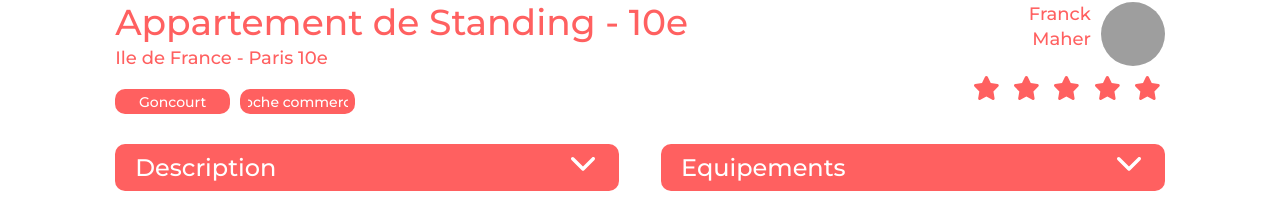
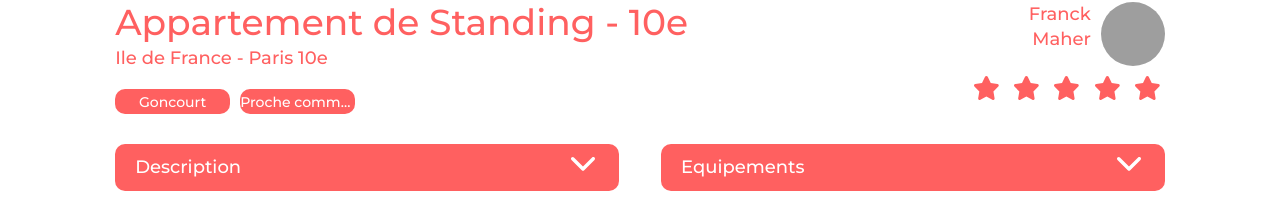
Before and after one commit to thibbns/OC-Project7, a React (Create React App) app: page /fiche-logement/0979876d in a window 1280 px wide. Shown: the part 584-800 px from the top of the page. Built offline with nearby package versions, Linux system fonts and the light colour scheme; grey boxes are pictures that could not be loaded.

Commit message:
ellipsis tags

```diff
--- a/src/components/collapse/collapse.scss
+++ b/src/components/collapse/collapse.scss
@@ -19,14 +19,6 @@
     border-radius: 10px;
     position: relative;
     z-index: 1;
-}
-
-.collapse__title__text--desktop {
-    display: flex;
-}
-
-.collapse__title__text--mobile {
-    display: none;
 }
 
 .collapse__title__arrow {
@@ -59,7 +51,7 @@
     padding: 30px 20px 20px 20px;
     word-wrap: wrap;
     font-family: Montserrat;
-    font-size: 24px;
+    font-size: 18px;
     font-weight: 400;
     color: $colour-primary;
 }
@@ -85,12 +77,4 @@
     }
 
 
-    .collapse__title__text--desktop {
-        display: none;
-    }
-
-    .collapse__title__text--mobile {
-        display: flex;
-    }
-
 }
--- a/src/components/tags/tags.scss
+++ b/src/components/tags/tags.scss
@@ -20,6 +20,7 @@
     align-items: center;
     margin-right: 10px;
     margin-bottom: 10px;
+
 }
 
 .tags__tag__text {
@@ -27,10 +28,7 @@
     font-family: Montserrat;
     font-size: 14px;
     font-weight: 500;
-    justify-content: center;
-    display: flex;
-    flex-direction: row;
-    width: 100px;
+    justify-content: left;
     text-overflow: ellipsis;
     overflow: hidden;
     white-space: nowrap;
--- a/src/pages/housingForm/housingForm.jsx
+++ b/src/pages/housingForm/housingForm.jsx
@@ -57,6 +57,7 @@ function HousingForm() {
               <h3>{title}</h3>
             </div>
             <div className="presentation__housing__location">{location}</div>
+
             <Tags items={logement.tags} />
           </div>
 
--- a/src/utils/utils.scss
+++ b/src/utils/utils.scss
@@ -1,4 +1,6 @@
 @import url('https://fonts.googleapis.com/css2?family=Montserrat:wght@500&display=swap');
+@import '../../utils/normalize.css';
+
 
 $colour-primary : #FF6060;
 $background : #F6F6F6;
@@ -8,14 +10,14 @@ $background : #F6F6F6;
 }
 
 
-h1{
+h1 {
     font-size: 48px;
     font-family: Montserrat;
     font-weight: 500;
     color: #FFF;
 }
 
-h2{
+h2 {
     color: #FFF;
     font-family: Montserrat;
     font-size: 18px;
@@ -23,39 +25,36 @@ font-style: normal;
     font-weight: 500;
 }
 
-h3{
+h3 {
     color: $colour-primary;
     font-family: Montserrat;
     font-size: 36px;
     font-weight: 500;
-
 }
 
-
-h4{
+h4 {
     font-family: Montserrat;
-    font-size: 24px;
+    font-size: 18px;
     font-weight: 500;
     color: #FFF;
+    margin: 0 0;
 }
 
 
 
 @media all and (max-width: 992px) {
-h1{
-
+    h1 {
         font-size: 24px;
         font-family: Montserrat;
         font-weight: 500;
         color: #FFF;
-
     }
 
-h3{
+    h3 {
         font-size: 18px;
     }
 
-h4{
+    h4 {
         font-size: 13px;
     }
 
```
Also changed, not shown: 1 other file (tests, documents, lock files or other folders). Lines whose indentation alone changed are shown as unchanged.
